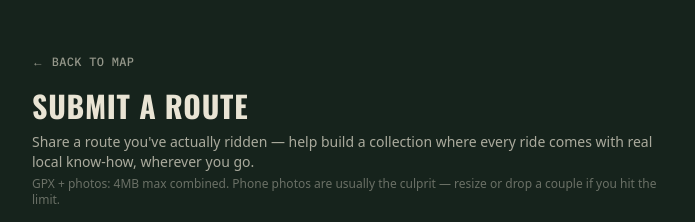
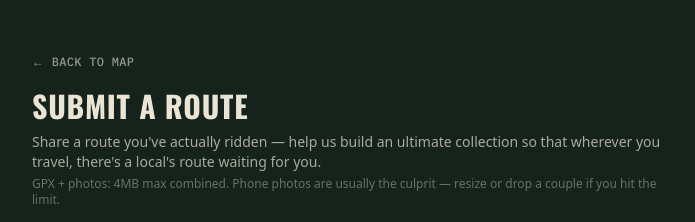
Before and after one commit to danhorRG/ridegems, a Next.js app: page /submit in a window 1280 px wide. Shown: the top 222 px of the page, without its empty margins (292-987 px from the left). Built offline with nearby package versions, Linux system fonts and the light colour scheme; no server answers.

Commit message:
Refine submit page intro wording

```diff
--- a/src/app/submit/page.tsx
+++ b/src/app/submit/page.tsx
@@ -86,8 +86,8 @@ export default function SubmitPage() {
           Submit a route
         </h1>
         <p className="mt-2 text-sm text-parchment/70">
-          Share a route you&apos;ve actually ridden — help build a collection where every ride
-          comes with real local know-how, wherever you go.
+          Share a route you&apos;ve actually ridden — help us build an ultimate collection so that
+          wherever you travel, there&apos;s a local&apos;s route waiting for you.
         </p>
         <p className="mt-1 text-xs text-parchment/40">
           GPX + photos: 4MB max combined. Phone photos are usually the culprit — resize or drop a
```
